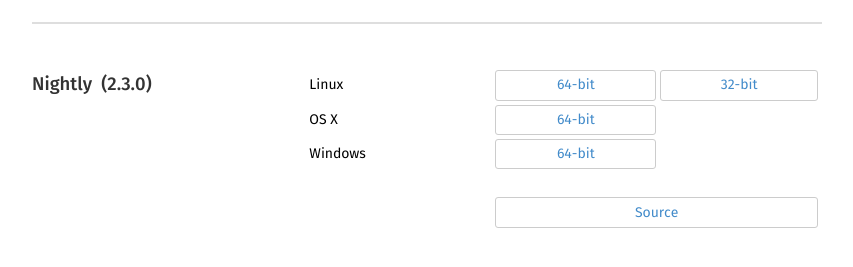
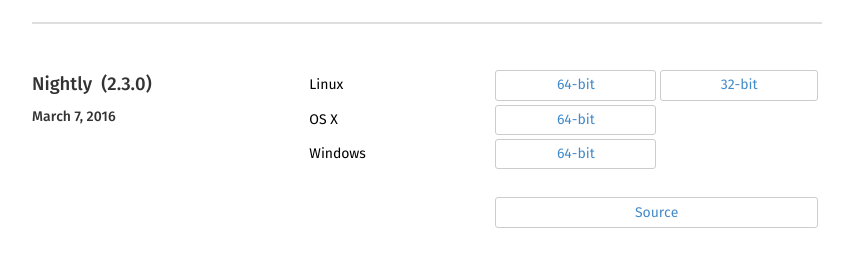
Before and after one commit to CellProfiler/cellprofiler.github.com-backup, a Jekyll site: the page built from releases/index.html, in a window 1280 px wide. Shown: the part 553-820 px from the top of the page, without its empty margins (213-1066 px from the left). Built offline with Jekyll 4.4.1, drawn with Linux system fonts in a browser that asks for light colours.

Commit message:
Update index.html

```diff
--- a/releases/index.html
+++ b/releases/index.html
@@ -98,9 +98,9 @@ redirect_from: "/cgi-bin/"
 
 <div class="row">
   <div class="col-md-4 side-header">
-    <h2 id="beta">Nightly&nbsp; (2.3.0)</h2>
+    <h2 id="nightly">Nightly&nbsp; (2.3.0)</h2>
 
-    <p>&nbsp;</p>
+    <h3>March 7, 2016</h3>
   </div>
 
   <div class="col-md-8">
```
